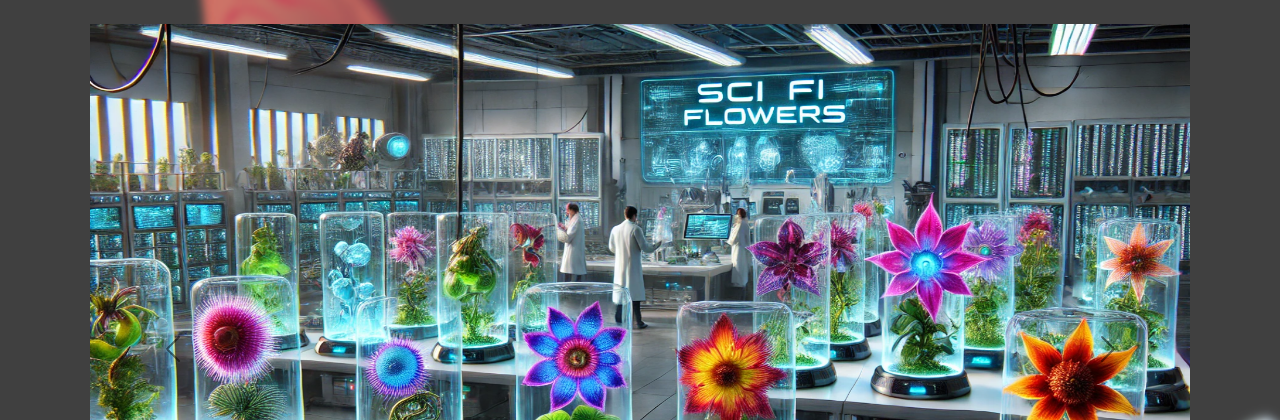
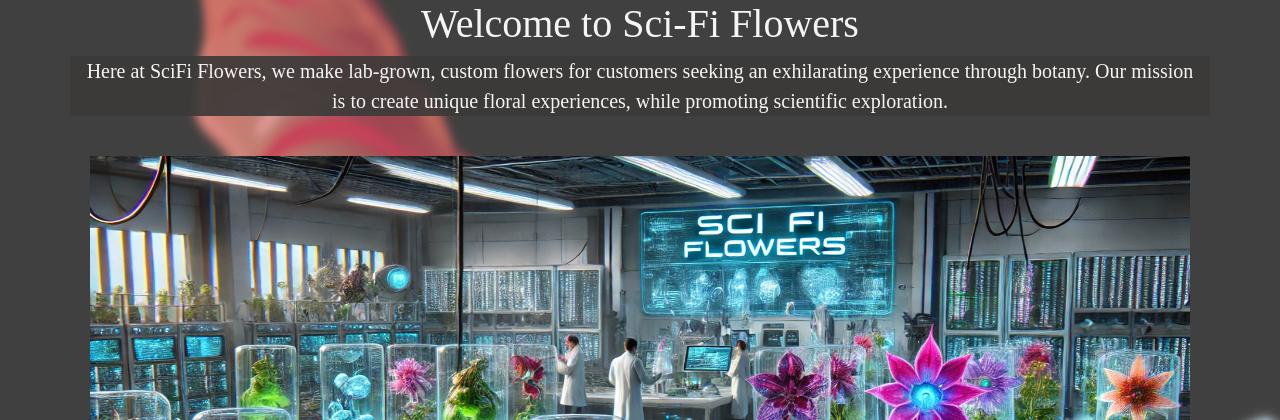
Before and after one commit to ariana-crowell/SciFi_Flowers, a PHP site: page / in a window 1280 px wide. Shown: the part 131-551 px from the top of the page. Run offline with PHP 8.4, Linux system fonts and the light colour scheme.

Commit message:
Update index.php

```diff
--- a/index.php
+++ b/index.php
@@ -8,6 +8,17 @@
         <link rel="stylesheet" type="text/css" href="style.css">
         <link href="img/logo.png" rel="icon">
        <style>
+        .container{
+          color:whitesmoke;
+          background-color:rgba(59, 58, 57, 0.905);
+        }
+             .aboutus {
+        font-family: Jacques Francois Shadow;
+        color:whitesmoke;
+        }
+        body {
+  font-family: Arial, Helvetica, sans-serif;
+}
         .carousel {
           height:650px;
           width:1100px;
@@ -21,6 +32,17 @@
         <?php
             require "includes/header.php";
         ?>
+        <center><h1 class="aboutus">Welcome to Sci-Fi Flowers</h1>
+        <div class="container" col-md-4>
+        <p>
+        Here at SciFi Flowers, we make lab-grown, custom flowers
+         for customers seeking an exhilarating experience through
+         botany. Our mission is to create unique floral experiences,
+          while promoting scientific exploration.
+      </p>
+        </div>
+      </center>
+
         <br>
         <center>
         <div id="carouselExampleIndicators" class="carousel slide">
```
